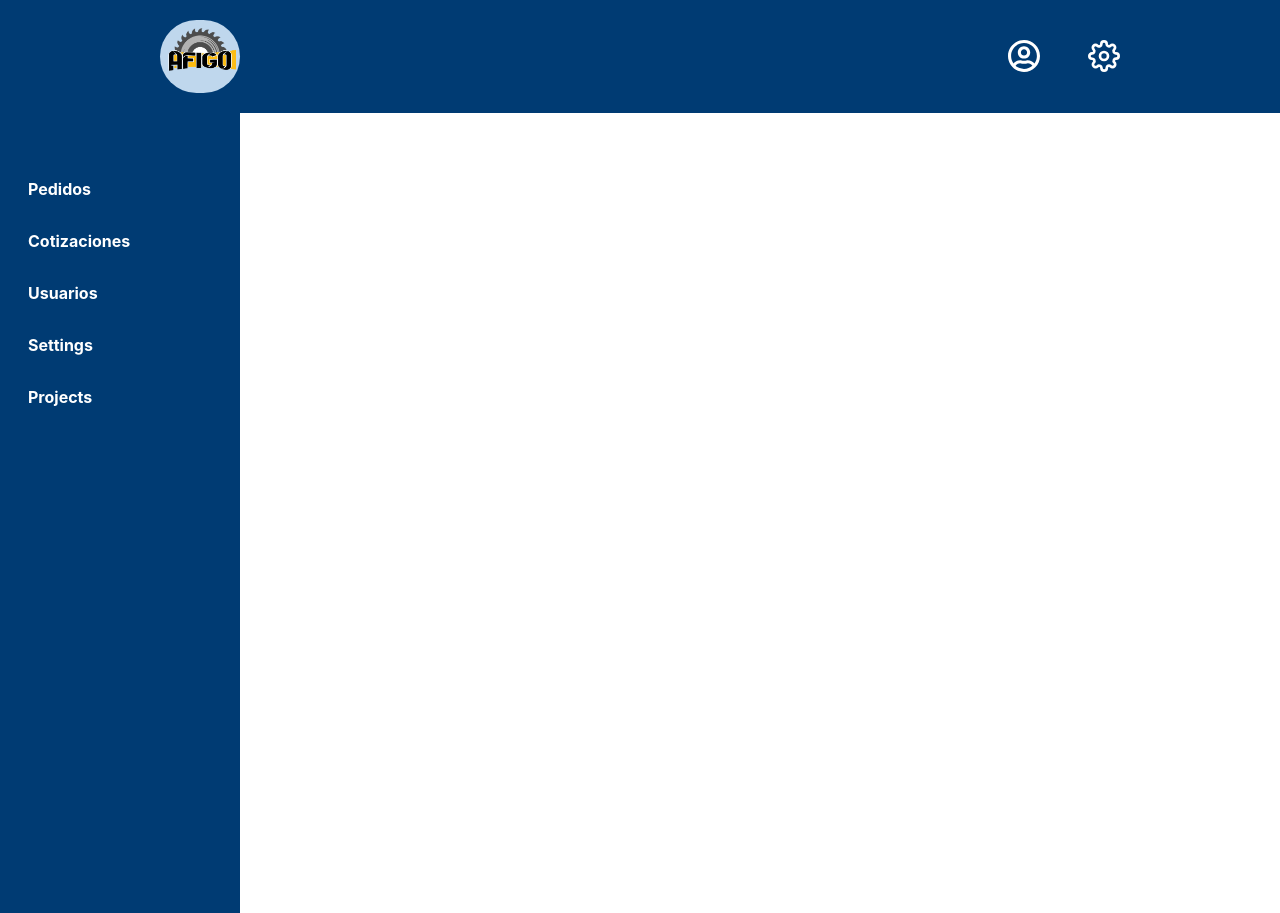
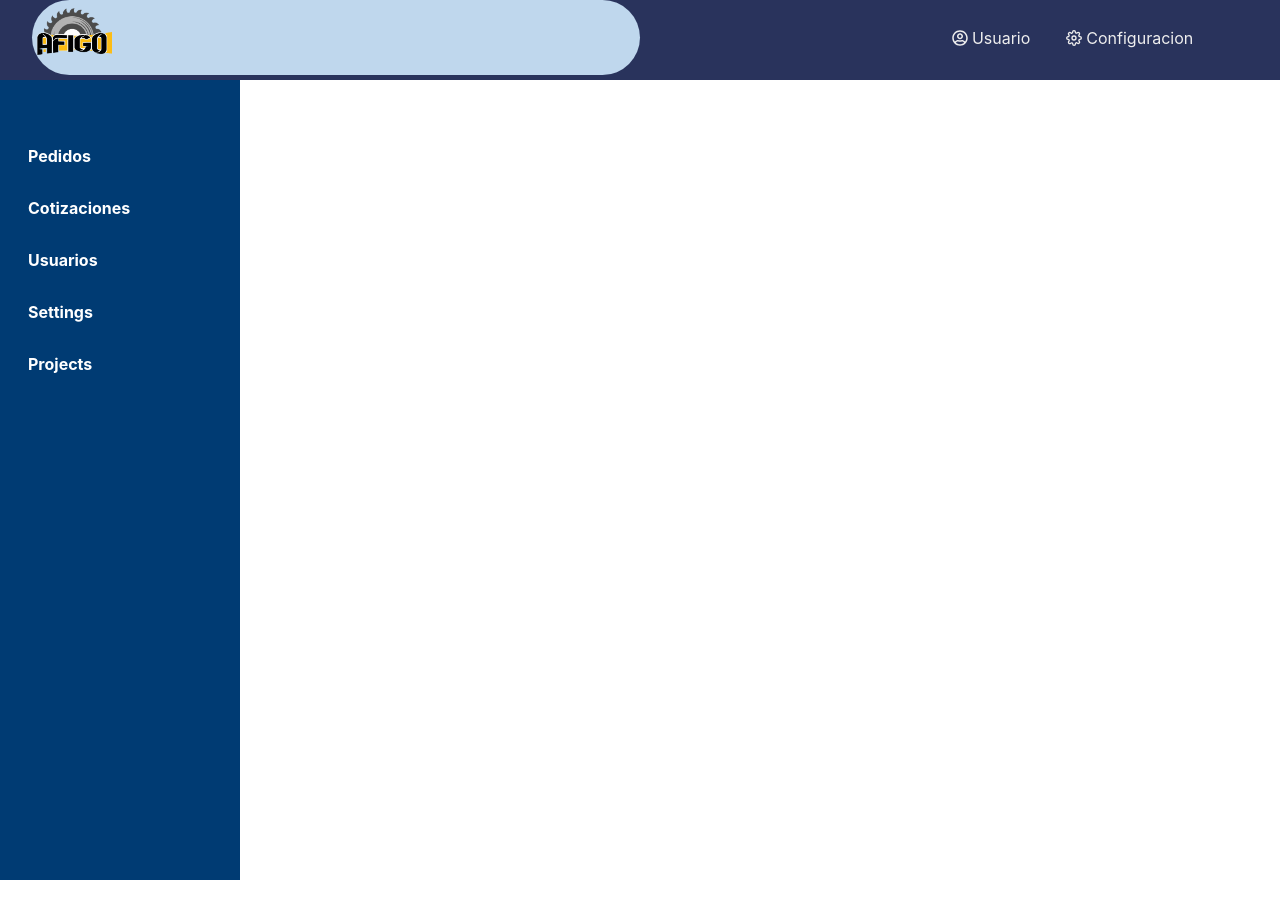
Before and after one commit to Paola-AV/AFIGO, a React (Create React App) app: page /Inicio in a window 1280 px wide. After the commit the page ends 880 px from the top, so only its background shows below. Built offline with nearby package versions, Linux system fonts and the light colour scheme.

Commit message:
change nav

```diff
--- a/src/Components/Nav.js
+++ b/src/Components/Nav.js
@@ -1,8 +1,41 @@
 import { FiSettings } from "react-icons/fi";
 import { FaRegUserCircle } from "react-icons/fa";
+import { FaBars, FaTimes } from "react-icons/fa";
+import { useRef } from "react";
 
 export function Nav(){
-    return(
+  const navRef = useRef();
+
+	const showNavbar = () => {
+		navRef.current.classList.toggle(
+			"responsive_nav"
+		);
+	};
+
+	return (
+		<header>
+			<div class="bg-light rounded-full grid-row grid-rows-2"><img src="afigoL.png" class="w-20 pt-2"/></div>
+			<nav ref={navRef}>
+
+        <a href="#" class="flex flex-row items-center"><FaRegUserCircle class="mx-1"/> Usuario</a>
+        <a href="#" class="flex flex-row items-center"><FiSettings class="mx-1"/> Configuracion</a>
+				<button
+					className="nav-btn nav-close-btn"
+					onClick={showNavbar}>
+					<FaTimes />
+				</button>
+			</nav>
+			<button
+				className="nav-btn"
+				onClick={showNavbar}>
+				<FaBars />
+			</button>
+		</header>
+	);
+}
+
+/*
+  return(
         <header>
         <div class="text-white bg-navy py-5 px-10 md:flex md:items-center md:justify-between md:px-40">
       <div class="flex items-center justify-between">
@@ -16,5 +49,4 @@ export function Nav(){
       </div>
     </div>
       </header>
-    )
-}
+    )*/
--- a/src/index.css
+++ b/src/index.css
@@ -15,3 +15,97 @@ code {
   font-family: source-code-pro, Menlo, Monaco, Consolas, 'Courier New',
     monospace;
 }
+
+
+:root {
+	--mainColor: #29335c;
+	--mainColorLight: #5767aa;
+	--secondaryColor: #db2b39;
+	--textColor: #eee;
+}
+
+header {
+	display: grid;
+	grid-template-columns: 1fr 1fr;
+	align-items: center;
+	justify-content: space-between;
+	height: 80px;
+	padding: 0 2rem;
+	background-color: var(--mainColor);
+	color: var(--textColor);
+}
+
+nav {
+	display: flex;
+	justify-self: flex-end;
+}
+nav a {
+	margin: 0 1rem;
+	color: var(--textColor);
+	text-decoration: none;
+}
+
+nav a:hover {
+	color: var(--secondaryColor);
+}
+
+header .nav-btn {
+	padding: 5px;
+	cursor: pointer;
+	background: transparent;
+	border: none;
+	outline: none;
+	color: var(--textColor);
+	visibility: hidden;
+	opacity: 0;
+	font-size: 1.8rem;
+	display: flex;
+	justify-self: flex-end;
+}
+
+header div,
+nav {
+	display: flex;
+	align-items: center;
+}
+
+header .responsive_nav {
+	justify-self: flex-end;
+}
+
+
+@media only screen and (max-width: 1024px) {
+	header .nav-btn {
+		visibility: visible;
+		opacity: 1;
+	}
+
+	header nav {
+		position: fixed;
+		top: -100vh;
+		left: 0;
+		height: 100%;
+		width: 100%;
+		display: flex;
+		flex-direction: column;
+		align-items: center;
+		justify-content: center;
+		gap: 1.5rem;
+		background-color: var(--mainColor);
+		transition: 1s;
+	}
+
+	header .responsive_nav {
+		transform: translateY(100vh);
+	}
+
+	nav .nav-close-btn {
+		position: absolute;
+		top: 2rem;
+		right: 2rem;
+	}
+
+	nav a {
+		font-size: 1.5rem;
+	}
+}
```
